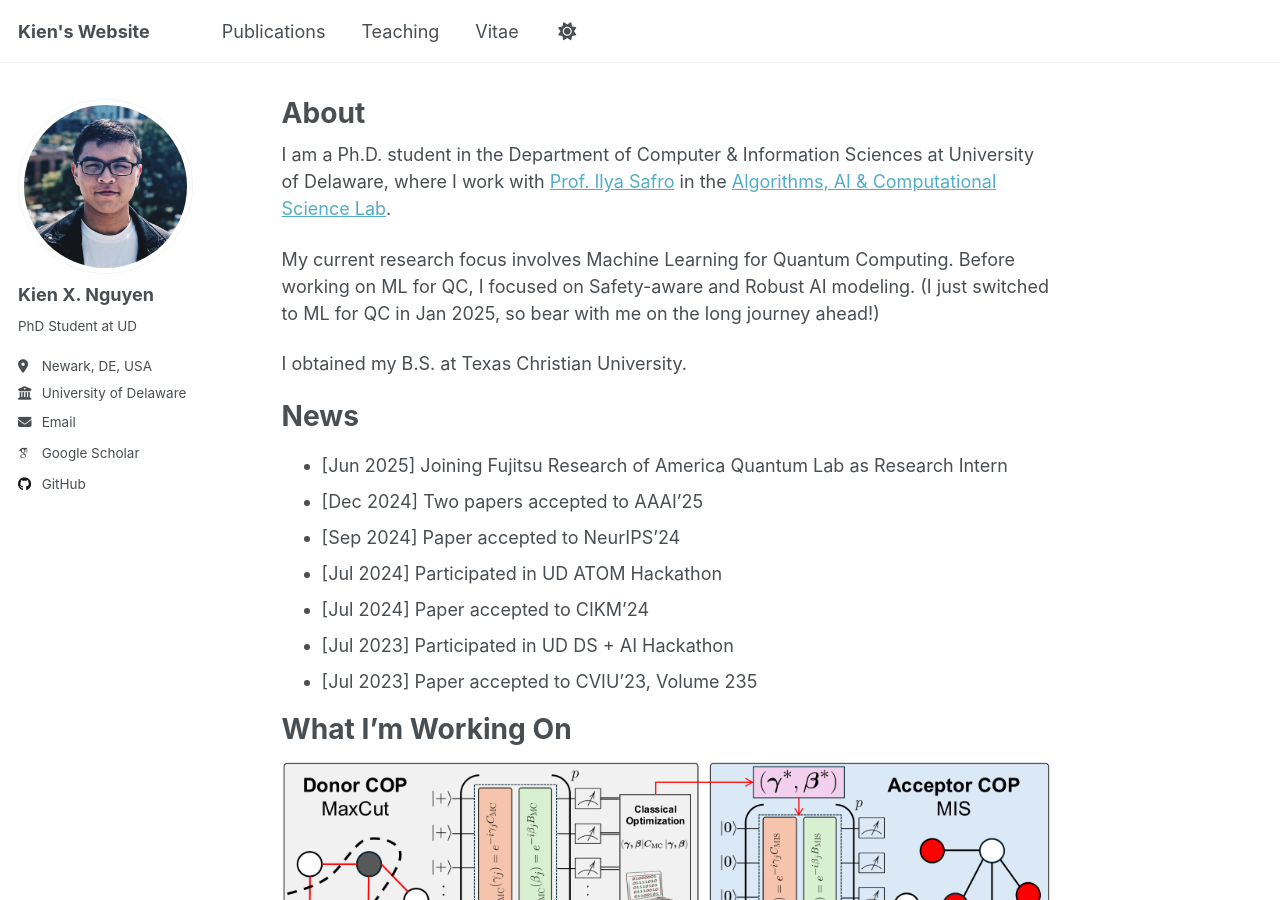
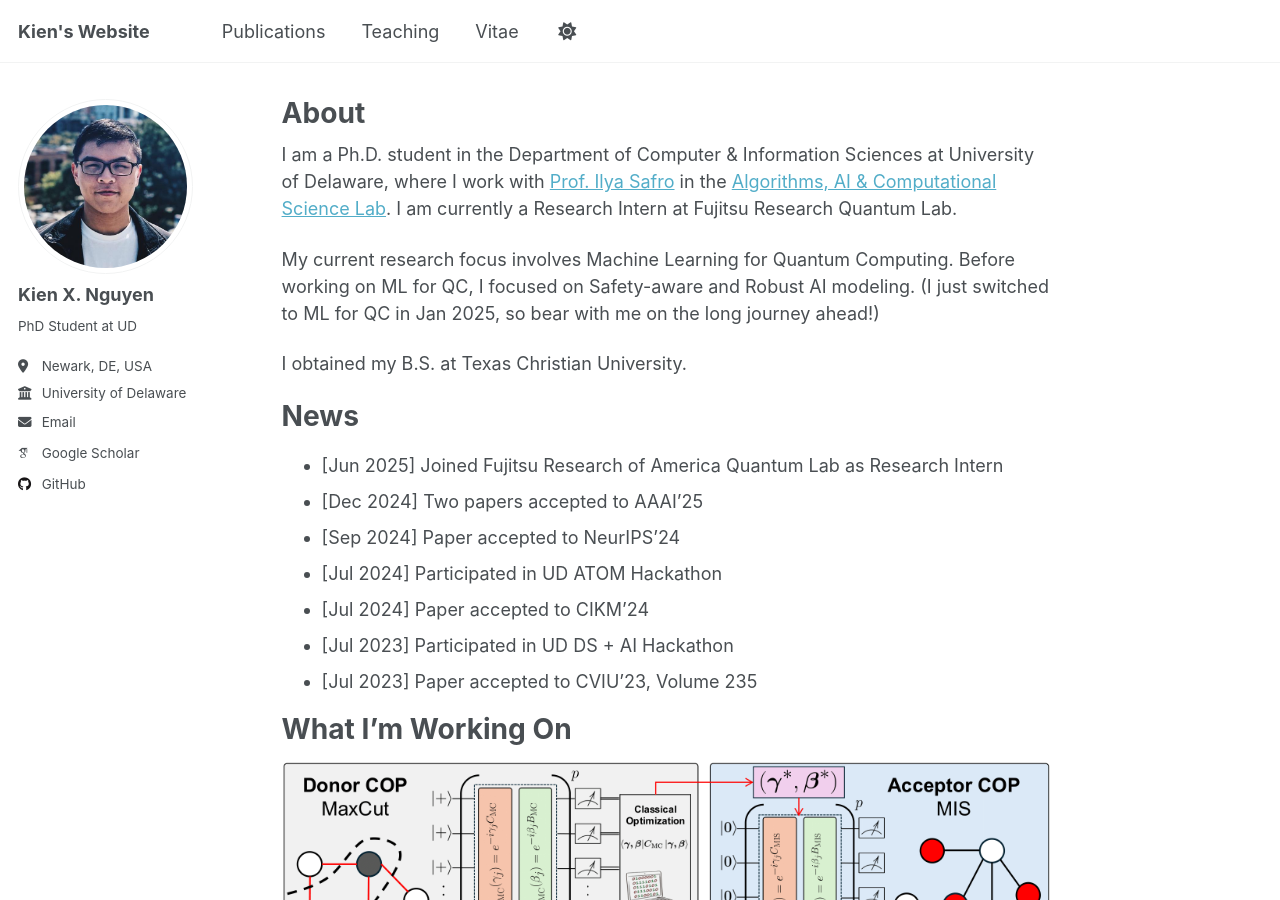
Before and after one commit to Nyquixt/Nyquixt.github.io, a Jekyll site: the page built from _pages/about.md, in a window 1280 px wide and 900 px high. Built offline with Jekyll 4.4.1, drawn with Linux system fonts in a browser that asks for light colours; some web fonts are replaced.

Commit message:
Update about.md

```diff
--- a/_pages/about.md
+++ b/_pages/about.md
@@ -7,7 +7,7 @@ redirect_from:
   - /about.html
 ---
 
-I am a Ph.D. student in the Department of Computer & Information Sciences at University of Delaware, where I work with [Prof. Ilya Safro](https://www.eecis.udel.edu/~isafro/index.html) in the [Algorithms, AI & Computational Science Lab](https://safroresearch.blogspot.com/).
+I am a Ph.D. student in the Department of Computer & Information Sciences at University of Delaware, where I work with [Prof. Ilya Safro](https://www.eecis.udel.edu/~isafro/index.html) in the [Algorithms, AI & Computational Science Lab](https://safroresearch.blogspot.com/). I am currently a Research Intern at Fujitsu Research Quantum Lab.
 
 My current research focus involves Machine Learning for Quantum Computing. Before working on ML for QC, I focused on Safety-aware and Robust AI modeling. (I just switched to ML for QC in Jan 2025, so bear with me on the long journey ahead!)
 
@@ -15,7 +15,7 @@ I obtained my B.S. at Texas Christian University.
 
 News
 ======
-* [Jun 2025] Joining Fujitsu Research of America Quantum Lab as Research Intern
+* [Jun 2025] Joined Fujitsu Research of America Quantum Lab as Research Intern
 * [Dec 2024] Two papers accepted to AAAI'25
 * [Sep 2024] Paper accepted to NeurIPS'24
 * [Jul 2024] Participated in UD ATOM Hackathon
```
